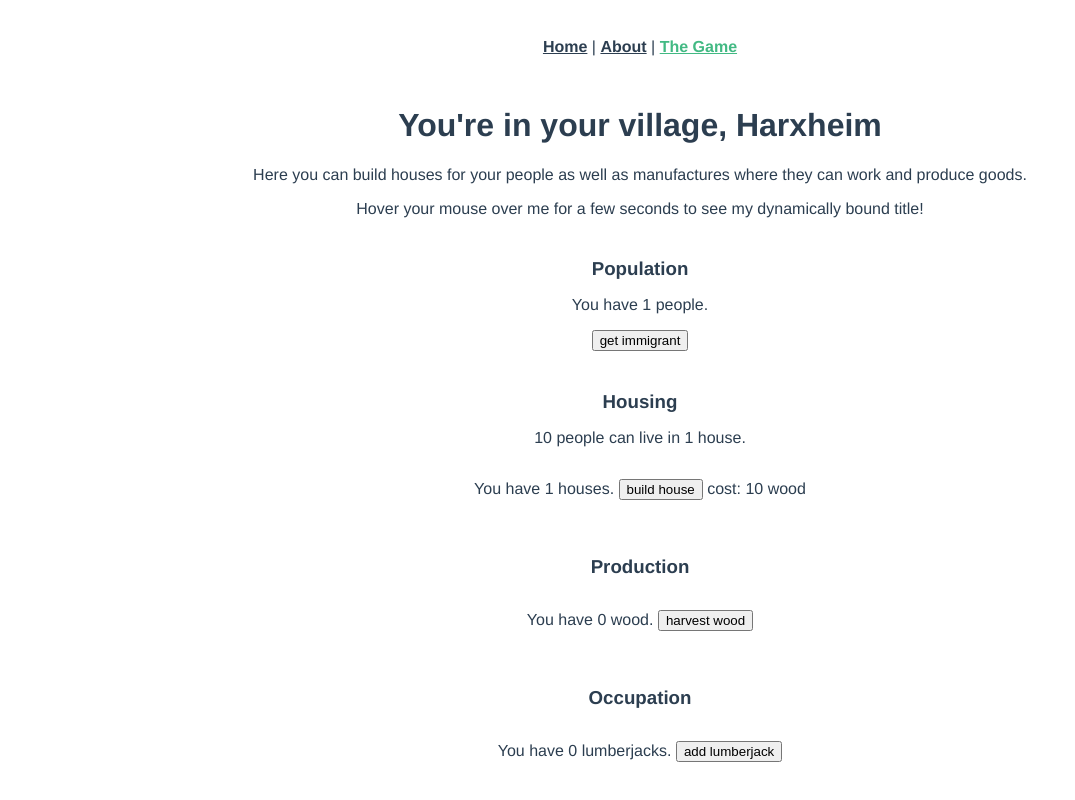
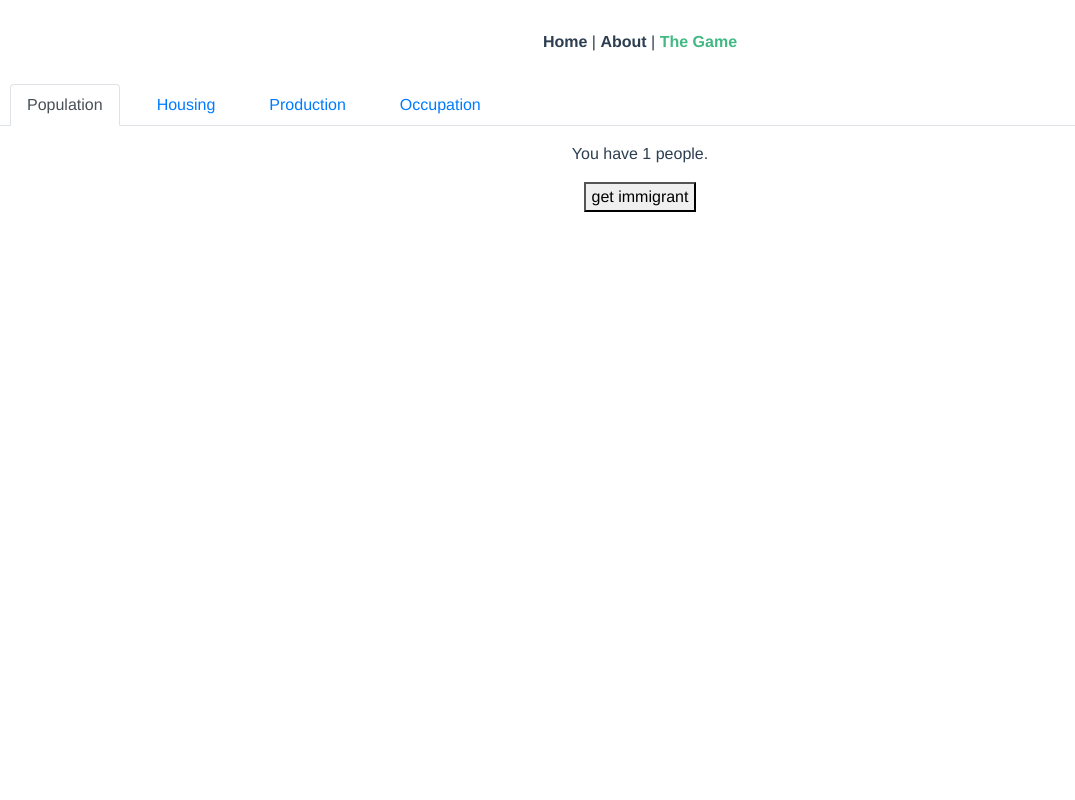
Before and after one commit to Dudy/click-games-humanity-001, a Vue app: page /#/game in a window 1280 px wide. Shown: the whole page, without its empty margins (0-1075 px from the left). Built offline with nearby package versions, Linux system fonts and the light colour scheme.

Commit message:
switched to tabbed page with components

```diff
--- a/public/index.html
+++ b/public/index.html
@@ -3,7 +3,7 @@
   <head>
     <meta charset="utf-8">
     <meta http-equiv="X-UA-Compatible" content="IE=edge">
-    <meta name="viewport" content="width=device-width,initial-scale=1.0">
+    <meta name="viewport" content="width=device-width, initial-scale=1, shrink-to-fit=no">
     <link rel="icon" href="<%= BASE_URL %>favicon.ico">
     <title><%= htmlWebpackPlugin.options.title %></title>
   </head>
--- /dev/null
+++ b/src/components/Housing.vue
@@ -0,0 +1,32 @@
+<template>
+  <div class="housing">
+    <p>10 people can live in 1 house.</p>
+    <ul id="production">
+      <li>
+        <p>
+          You have {{ numberOfHouses }} houses.
+          <button v-on:click="addHouse()">build house</button>
+          cost: {{ costOfHouse }} wood
+        </p>
+      </li>
+    </ul>
+  </div>
+</template>
+
+<script>
+import { mapState } from "vuex";
+import store from "../store/index";
+
+export default {
+  name: "Housing",
+  methods: {
+    addHouse: function() {
+      store.commit("addHouse");
+    }
+  },
+  computed: mapState({
+    numberOfHouses: state => state.numberOfHouses,
+    costOfHouse: state => state.costOfHouse
+  })
+};
+</script>
--- /dev/null
+++ b/src/components/Occupation.vue
@@ -0,0 +1,33 @@
+<template>
+  <div class="occupation">
+    <ul id="occupation">
+      <li>
+        <p>
+          You have {{ numberOfLumberjacks }} lumberjacks.
+          <button
+            v-on:click="addLumberjack()"
+          >add lumberjack</button>
+        </p>
+        <p v-if="numberOfLumberjacks > 0">They produce {{ myWoodproduction }} wood per second.</p>
+      </li>
+    </ul>
+  </div>
+</template>
+
+<script>
+import { mapState } from "vuex";
+import store from "../store/index";
+
+export default {
+  name: "Occupation",
+  methods: {
+    addLumberjack: function() {
+      store.commit("addLumberjack");
+    }
+  },
+  computed: mapState({
+    numberOfLumberjacks: state => state.numberOfLumberjacks,
+    myWoodproduction: state => state.woodproduction.toFixed(1)
+  })
+};
+</script>
--- /dev/null
+++ b/src/components/Population.vue
@@ -0,0 +1,23 @@
+<template>
+  <div class="population">
+    <p>You have {{ numberOfPeople }} people.</p>
+    <button v-on:click="addPeople(1)">get immigrant</button>
+  </div>
+</template>
+
+<script>
+import { mapState } from "vuex";
+import store from "../store/index";
+
+export default {
+  name: "Population",
+  methods: {
+    addPeople: function(number) {
+      store.commit("addPeople", number);
+    }
+  },
+  computed: mapState({
+    numberOfPeople: state => state.numberOfPeople
+  })
+};
+</script>
--- /dev/null
+++ b/src/components/Production.vue
@@ -0,0 +1,29 @@
+<template>
+  <div class="production">
+    <ul id="production">
+      <li>
+        <p>
+          You have {{ amountOfWood }} wood.
+          <button v-on:click="addWood(1)">harvest wood</button>
+        </p>
+      </li>
+    </ul>
+  </div>
+</template>
+
+<script>
+import { mapState } from "vuex";
+import store from "../store/index";
+
+export default {
+  name: "Production",
+  methods: {
+    addWood: function(amount) {
+      store.commit("addWood", amount);
+    }
+  },
+  computed: mapState({
+    amountOfWood: state => Math.floor(state.amountOfWood)
+  })
+};
+</script>
--- a/src/components/Village.vue
+++ /dev/null
@@ -1,126 +0,0 @@
-<template>
-  <div class="village">
-    <h1>You're in your village, {{ name }}</h1>
-    <p>Here you can build houses for your people as well as manufactures where they can work and produce goods.</p>
-    <p
-      v-bind:title="message"
-    >Hover your mouse over me for a few seconds to see my dynamically bound title!</p>
-
-    <h3>Population</h3>
-    <p>You have {{ numberOfPeople }} people.</p>
-    <button v-on:click="addPeople(1)">get immigrant</button>
-
-    <h3>Housing</h3>
-    <p>10 people can live in 1 house.</p>
-    <ul id="production">
-      <li>
-        <p>
-          You have {{ numberOfHouses }} houses.
-          <button v-on:click="addHouse()">build house</button>
-          cost: {{ costOfHouse }} wood
-        </p>
-      </li>
-    </ul>
-
-    <h3>Production</h3>
-    <ul id="production">
-      <li>
-        <p>
-          You have {{ amountOfWood }} wood.
-          <button v-on:click="addWood(1)">harvest wood</button>
-        </p>
-      </li>
-    </ul>
-
-    <h3>Occupation</h3>
-    <ul id="occupation">
-      <li>
-        <p>
-          You have {{ numberOfLumberjacks }} lumberjacks.
-          <button
-            v-on:click="addLumberjack()"
-          >add lumberjack</button>
-        </p>
-        <p v-if="numberOfLumberjacks > 0">They produce {{ myWoodproduction }} wood per second.</p>
-      </li>
-    </ul>
-  </div>
-</template>
-
-<script>
-import { mapState } from "vuex";
-import store from "../store/index";
-
-export default {
-  name: "Village",
-  props: {
-    name: String,
-    data: Object
-  },
-  data: function() {
-    return {
-      ticker: null,
-      message: "Next step: build a house"
-    };
-  },
-  methods: {
-    initTicker() {
-      this.ticker = setInterval(() => {
-        this.$store.dispatch("tick");
-      }, 1000);
-    },
-    addPeople: function(number) {
-      store.commit("addPeople", number);
-    },
-    addHouse: function() {
-      store.commit("addHouse");
-    },
-    addWood: function(amount) {
-      store.commit("addWood", amount);
-    },
-    addLumberjack: function() {
-      store.commit("addLumberjack");
-    }
-  },
-  computed: mapState({
-    numberOfHouses: state => state.numberOfHouses,
-    numberOfPeople: state => state.numberOfPeople,
-    amountOfWood: state => Math.floor(state.amountOfWood),
-    costOfHouse: state => state.costOfHouse,
-    numberOfLumberjacks: state => state.numberOfLumberjacks,
-    myWoodproduction: state => state.woodproduction.toFixed(1),
-
-    // passing the string value 'count' is same as `state => state.count`
-    countAlias: "count",
-
-    // to access local state with `this`, a normal function must be used
-    countPlusLocalState(state) {
-      return state.count + this.localCount;
-    }
-  }),
-  created() {
-    this.initTicker();
-  },
-  beforeDestroy() {
-    clearInterval(this.ticker);
-  }
-};
-</script>
-
-<!-- Add "scoped" attribute to limit CSS to this component only -->
-<style scoped lang="scss">
-h3 {
-  margin: 40px 0 0;
-}
-ul {
-  list-style-type: none;
-  padding: 0;
-}
-li {
-  display: inline-block;
-  margin: 0 10px;
-}
-a {
-  color: #42b983;
-}
-</style>
--- a/src/views/Game.vue
+++ b/src/views/Game.vue
@@ -1,20 +1,75 @@
 <template>
   <div class="game">
-    <Village name="Harxheim" />
+    <div>
+      <b-tabs content-class="mt-3">
+        <b-tab title="Population" active>
+          <Population />
+        </b-tab>
+        <b-tab title="Housing">
+          <Housing />
+        </b-tab>
+        <b-tab title="Production">
+          <Production />
+        </b-tab>
+        <b-tab title="Occupation">
+          <Occupation />
+        </b-tab>
+      </b-tabs>
+    </div>
     <Message />
   </div>
 </template>
 
 <script>
-// @ is an alias to /src
-import Village from "@/components/Village.vue"
-import Message from "@/components/Message.vue"
+import Message from "@/components/Message.vue";
+import Population from "@/components/Population.vue";
+import Housing from "@/components/Housing.vue";
+import Production from "@/components/Production.vue";
+import Occupation from "@/components/Occupation.vue";
 
 export default {
   name: "Game",
   components: {
-    Village,
-    Message
+    Message,
+    Population,
+    Housing,
+    Production,
+    Occupation
+  },
+  data: function() {
+    return {
+      ticker: null
+    };
+  },
+  methods: {
+    initTicker() {
+      this.ticker = setInterval(() => {
+        this.$store.dispatch("tick");
+      }, 1000);
+    },
+  },
+  created() {
+    this.initTicker();
+  },
+  beforeDestroy() {
+    clearInterval(this.ticker);
   }
 };
 </script>
+
+<style lang="scss">
+h3 {
+  margin: 40px 0 0;
+}
+ul {
+  list-style-type: none;
+  padding: 0;
+}
+li {
+  display: inline-block;
+  margin: 0 10px;
+}
+a {
+  color: #42b983;
+}
+</style>
```
Also changed, not shown: package.json (+5 -3 lines), src/main.js (+9 -0 lines), 1 other file (tests, documents, lock files or other folders).
